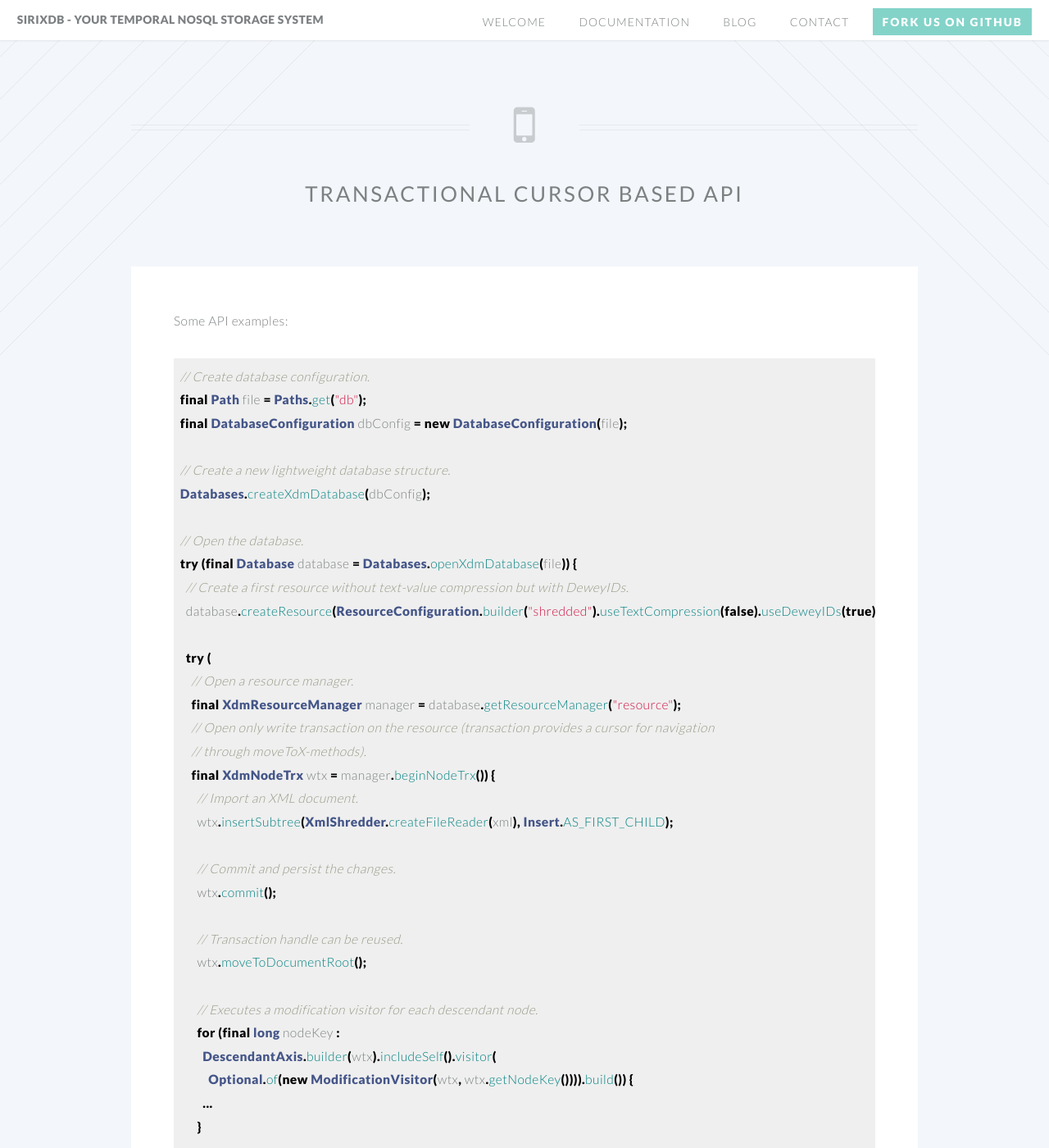
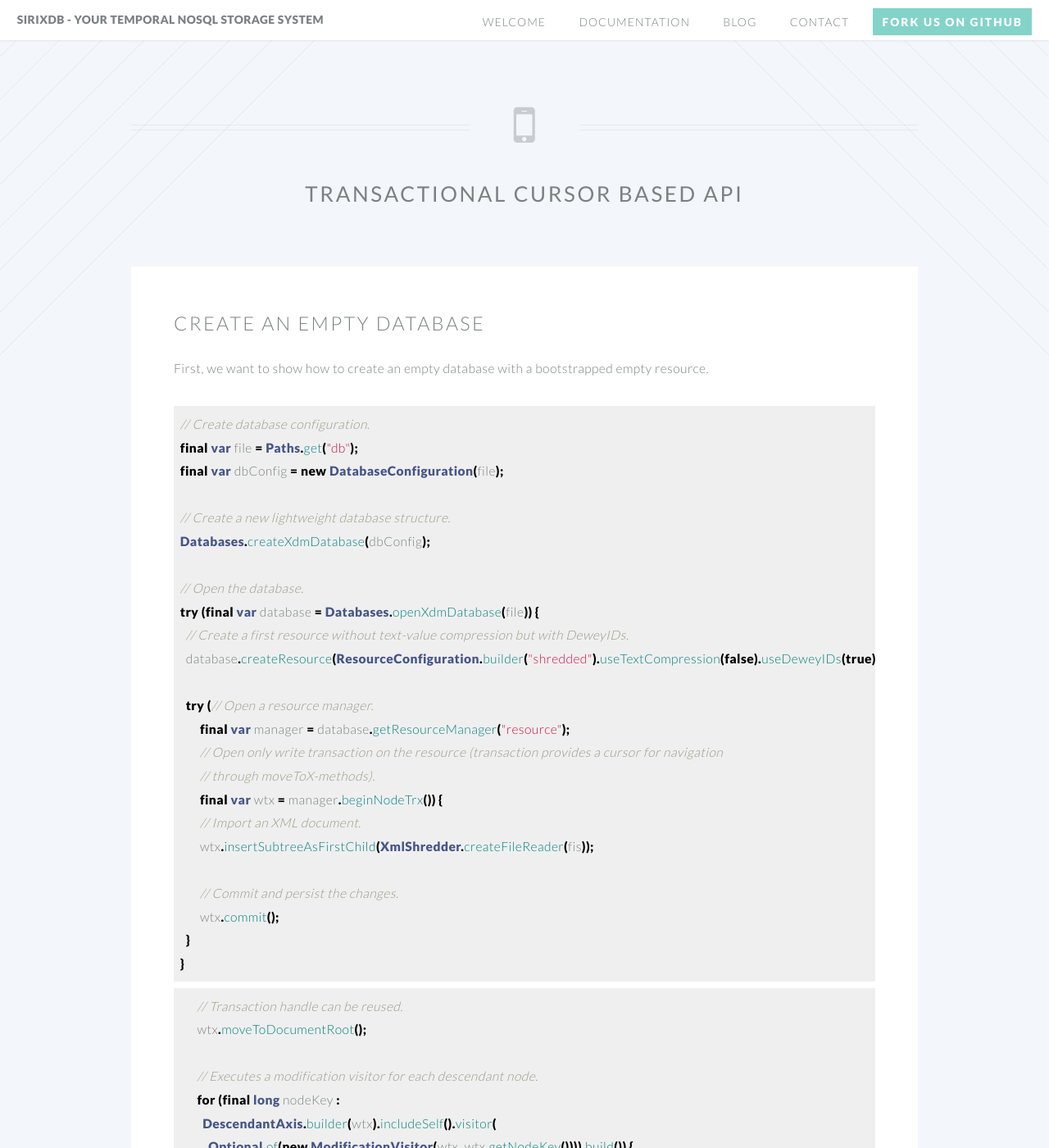
Before and after one commit to sirixdb/sirixdb.github.io, a Jekyll site: the page built from low-level-api.md, in a window 1280 px wide and 1400 px high. Shown: the whole window at 82% size. Built offline with Jekyll 4.4.1, drawn with Linux system fonts in a browser that asks for light colours; our own code applies the rules of GitHub Pages for plain Markdown files.

Commit message:
Update low-level-api.md

````diff
--- a/low-level-api.md
+++ b/low-level-api.md
@@ -2,33 +2,39 @@
 layout: documentation
 ---
 
-Some API examples:
+## Create an empty database
+First, we want to show how to create an empty database with a bootstrapped empty resource.
 
 ```java
 // Create database configuration.
-final Path file = Paths.get("db");
-final DatabaseConfiguration dbConfig = new DatabaseConfiguration(file);
+final var file = Paths.get("db");
+final var dbConfig = new DatabaseConfiguration(file);
 
 // Create a new lightweight database structure.
 Databases.createXdmDatabase(dbConfig);
 
 // Open the database.
-try (final Database database = Databases.openXdmDatabase(file)) {
+try (final var database = Databases.openXdmDatabase(file)) {
   // Create a first resource without text-value compression but with DeweyIDs.
   database.createResource(ResourceConfiguration.builder("shredded").useTextCompression(false).useDeweyIDs(true).build());
 
-  try (
-    // Open a resource manager.
-    final XdmResourceManager manager = database.getResourceManager("resource");
-    // Open only write transaction on the resource (transaction provides a cursor for navigation
-    // through moveToX-methods).
-    final XdmNodeTrx wtx = manager.beginNodeTrx()) {
-      // Import an XML document.
-      wtx.insertSubtree(XmlShredder.createFileReader(xml), Insert.AS_FIRST_CHILD);
+  try (// Open a resource manager.
+       final var manager = database.getResourceManager("resource");
+       // Open only write transaction on the resource (transaction provides a cursor for navigation
+       // through moveToX-methods).
+       final var wtx = manager.beginNodeTrx()) {
+       // Import an XML document.
+       wtx.insertSubtreeAsFirstChild(XmlShredder.createFileReader(fis));
 
-      // Commit and persist the changes.
-      wtx.commit();
+       // Commit and persist the changes.
+       wtx.commit();
+  }
+}
+```
 
+
+
+```java
       // Transaction handle can be reused.
       wtx.moveToDocumentRoot();
 
````
